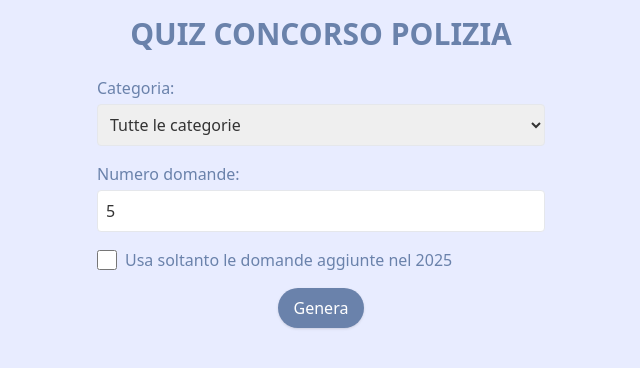
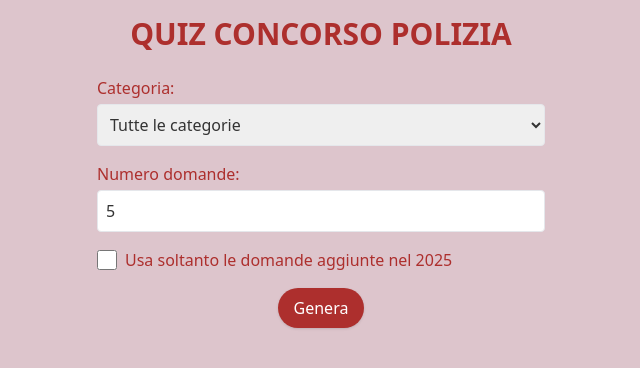
Before and after one commit to hydrangea1233/quiz-polizia, a React (Vite) app: page / in a window 1280 px wide. Shown: the top 368 px of the page, without its empty margins (319-959 px from the left). Built offline with nearby package versions, Linux system fonts and the light colour scheme.

Commit message:
change color palette

```diff
--- a/src/App.tsx
+++ b/src/App.tsx
@@ -279,7 +279,7 @@ function App() {
                   const haRisposto = rispostaUtente !== undefined;
                   const èCorretta = rispostaUtente === rispostaCorretta;
 
-                  let bgColor = 'bg-gray-100';
+                  let bgColor = 'bg-white';
                   if (mostraCorrette && haRisposto) {
                     bgColor = èCorretta ? 'bg-green-500 text-white' : 'bg-red-500 text-white';
                   } else if (haRisposto) {
--- a/tailwind.config.cjs
+++ b/tailwind.config.cjs
@@ -1,11 +1,18 @@
 module.exports = { content: ['./index.html', './src/**/*.{js,ts,jsx,tsx}'], theme: {
     extend: {
-        colors: {
+        /* colors: {
             maincolor: "#6A82AB",
             maincolorhover: "#506180",
             bgcolor: "#E8ECFF",
             cardborder: "#9EC2FF",
             optionbg: "#D8E8FE"
+        } */
+        colors: {
+            maincolor: "#AD2F2D",
+            maincolorhover: "#611A19",
+            bgcolor: "#DDC5CC",
+            cardborder: "#C93734",
+            optionbg: "#E6B3B3"
         }
     }
 }, plugins: [] }
```
Also changed, not shown: 6 other files (tests, documents, lock files or other folders).
